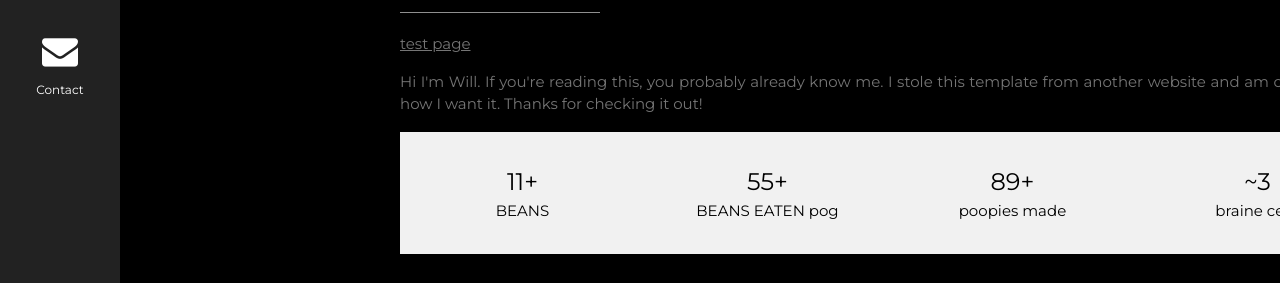
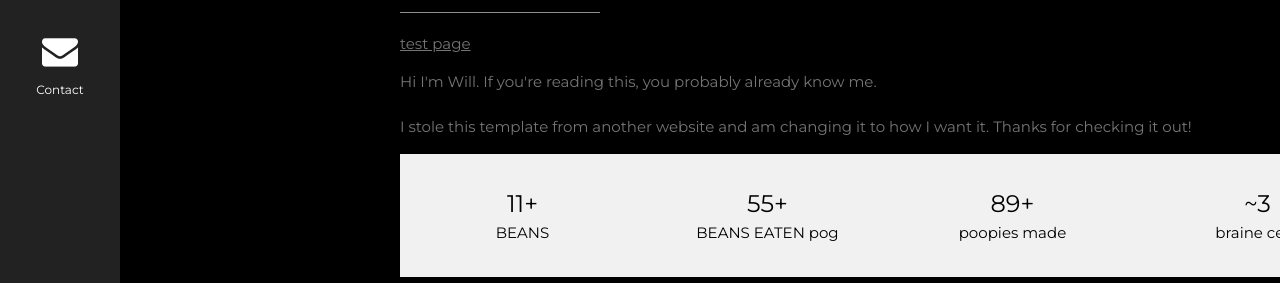
Before and after one commit to Will-chartrand/WillSite, a plain HTML site: page index.html in a window 1280 px wide. Shown: the part 477-760 px from the top of the page. Drawn offline with nearby package versions, Linux system fonts and the light colour scheme.

Commit message:
Update index.html

```diff
--- a/index.html
+++ b/index.html
@@ -111,7 +111,7 @@
             <h2 class="w3-text-light-grey">Will Chartrand</h2>
             <hr style="width:200px" class="w3-opacity">
             <a href=testingPage.html>test page</a>
-            <p>Hi I'm Will. If you're reading this, you probably already know me.
+            <p>Hi I'm Will. If you're reading this, you probably already know me. <br><br>
                 I stole this template from another website and am changing it to how I want it. Thanks for checking it
                 out!
             </p>
```
